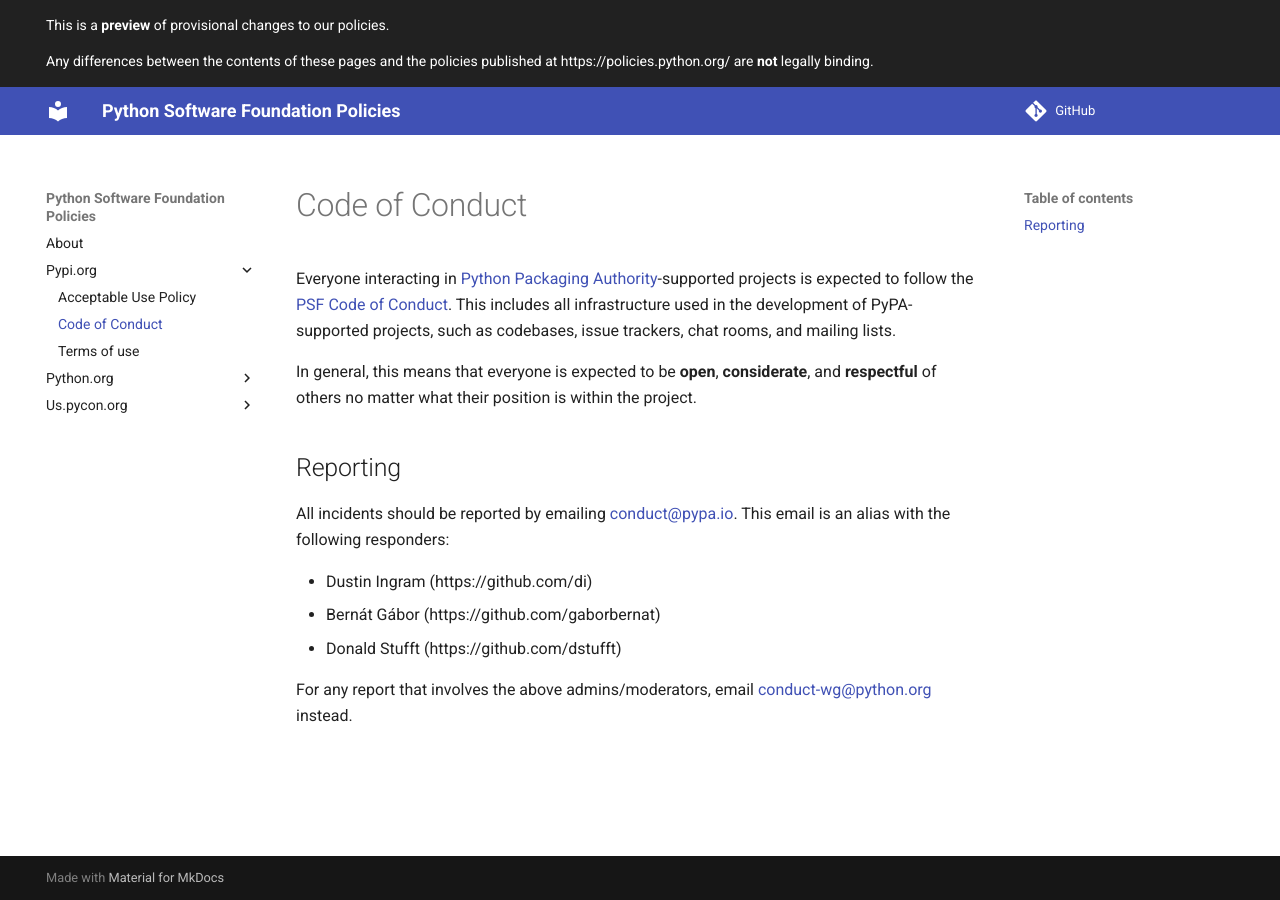
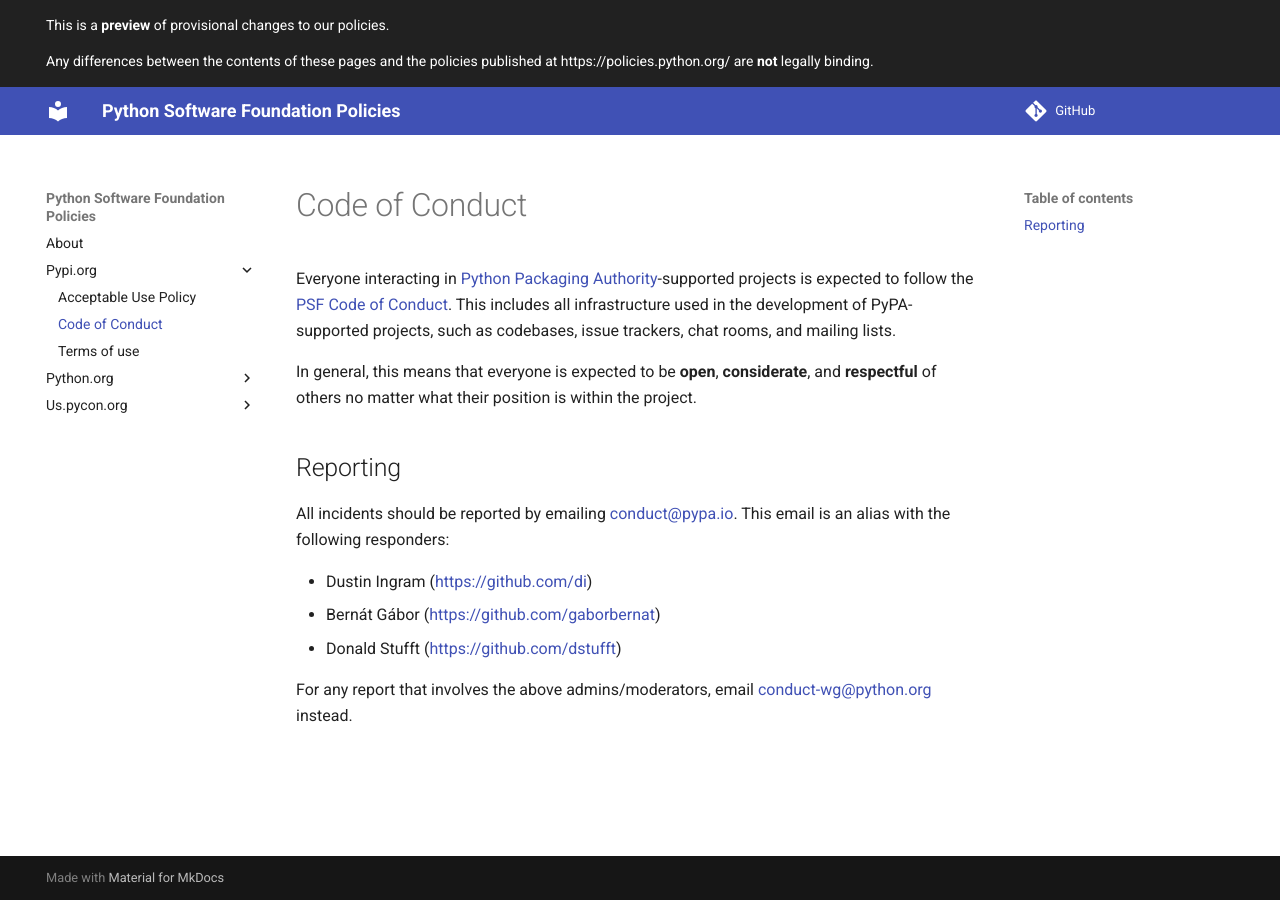
Before and after one commit to psf/policies, an MkDocs documentation site: the page built from docs/pypi.org/Code-of-Conduct.md, in a window 1280 px wide. Built offline with MkDocs 1.6.1 and Material for MkDocs 9.7.7, drawn with Linux system fonts in a browser that asks for light colours; comment, search, counter and statistics services are not loaded.

Commit message:
Link to to URLs

```diff
--- a/docs/pypi.org/Code-of-Conduct.md
+++ b/docs/pypi.org/Code-of-Conduct.md
@@ -17,9 +17,9 @@
 All incidents should be reported by emailing <conduct@pypa.io>. This email is an
 alias with the following responders:
 
-* Dustin Ingram (https://github.com/di)
-* Bernát Gábor (https://github.com/gaborbernat)
-* Donald Stufft (https://github.com/dstufft)
+* Dustin Ingram (<https://github.com/di>)
+* Bernát Gábor (<https://github.com/gaborbernat>)
+* Donald Stufft (<https://github.com/dstufft>)
 
 For any report that involves the above admins/moderators, email
 <conduct-wg@python.org> instead.
```
Also changed, not shown: docs/us.pycon.org/Privacy-Policy.md (+1 -1 lines).
